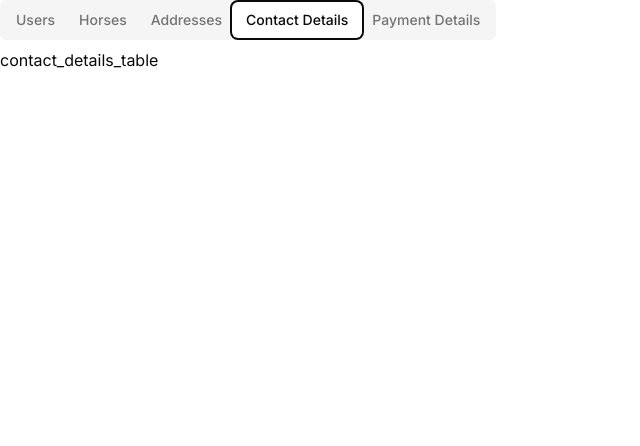
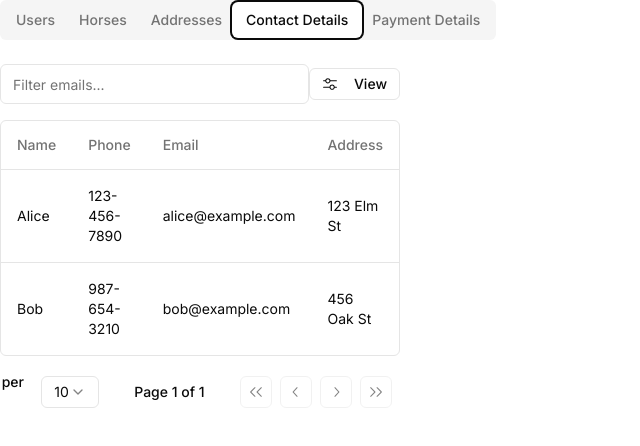
Before and after one commit to ST10019838/Team-Quaternary_XBCAD7319, a Next.js app in the folder application/: page /admin in a window 1280 px wide. Both pictures are taken after a click on the tab "Contact Details". Shown: the top 446 px of the page, without its empty margins (0-640 px from the left). Built offline with nearby package versions, Linux system fonts and the light colour scheme.

Commit message:
feat(ui): added contact details tablle columns

```diff
--- a/application/src/components/ui/contact-details-table.tsx
+++ b/application/src/components/ui/contact-details-table.tsx
@@ -1,3 +1,51 @@
+'use client'
+
+import { ColumnDef } from '@tanstack/react-table'
+import { Button } from '@/components/shadcn-ui/button'
+import { DataTable } from '../shadcn-ui/data-table'
+import { DropdownMenu, DropdownMenuContent, DropdownMenuItem, DropdownMenuTrigger } from '@/components/shadcn-ui/dropdown-menu'
+import { MoreHorizontal } from 'lucide-react'
+import { useState } from 'react'
+
+type Contact = {
+  id: string
+  name: string
+  phone: string
+  email: string
+  address: string
+}
+
+//DUMMY DATA THAT NEEDS TO CHANGE
+const initialContacts: Contact[] = [
+  { id: '1', name: 'Alice', phone: '123-456-7890', email: 'alice@example.com', address: '123 Elm St' },
+  { id: '2', name: 'Bob', phone: '987-654-3210', email: 'bob@example.com', address: '456 Oak St' },
+]
+
 export default function ContactDetailsTable() {
-  return <div>contact_details_table</div>
+  const [data] = useState<Contact[]>(initialContacts)
+
+  const columns: ColumnDef<Contact>[] = [
+    { accessorKey: 'name', header: 'Name' },
+    { accessorKey: 'phone', header: 'Phone' },
+    { accessorKey: 'email', header: 'Email' },
+    { accessorKey: 'address', header: 'Address' },
+    {
+      id: 'actions',
+      cell: ({ row }) => (
+        <DropdownMenu>
+          <DropdownMenuTrigger asChild>
+            <Button variant="ghost" className="h-8 w-8 p-0">
+              <MoreHorizontal className="h-4 w-4" />
+            </Button>
+          </DropdownMenuTrigger>
+          <DropdownMenuContent>
+            <DropdownMenuItem>View Details</DropdownMenuItem>
+            <DropdownMenuItem>Edit</DropdownMenuItem>
+          </DropdownMenuContent>
+        </DropdownMenu>
+      ),
+    },
+  ]
+
+  return <DataTable columns={columns} data={data} />
 }
```
